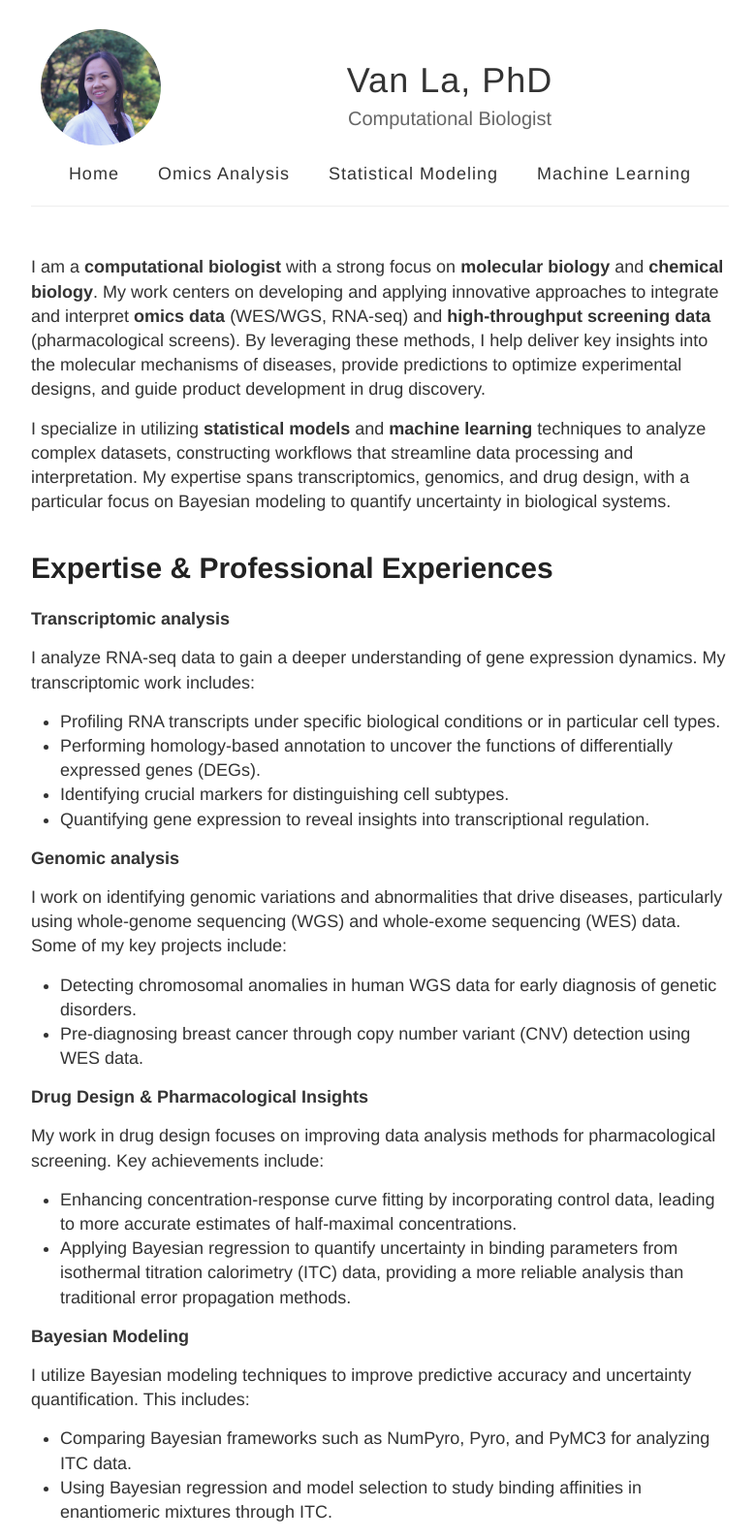
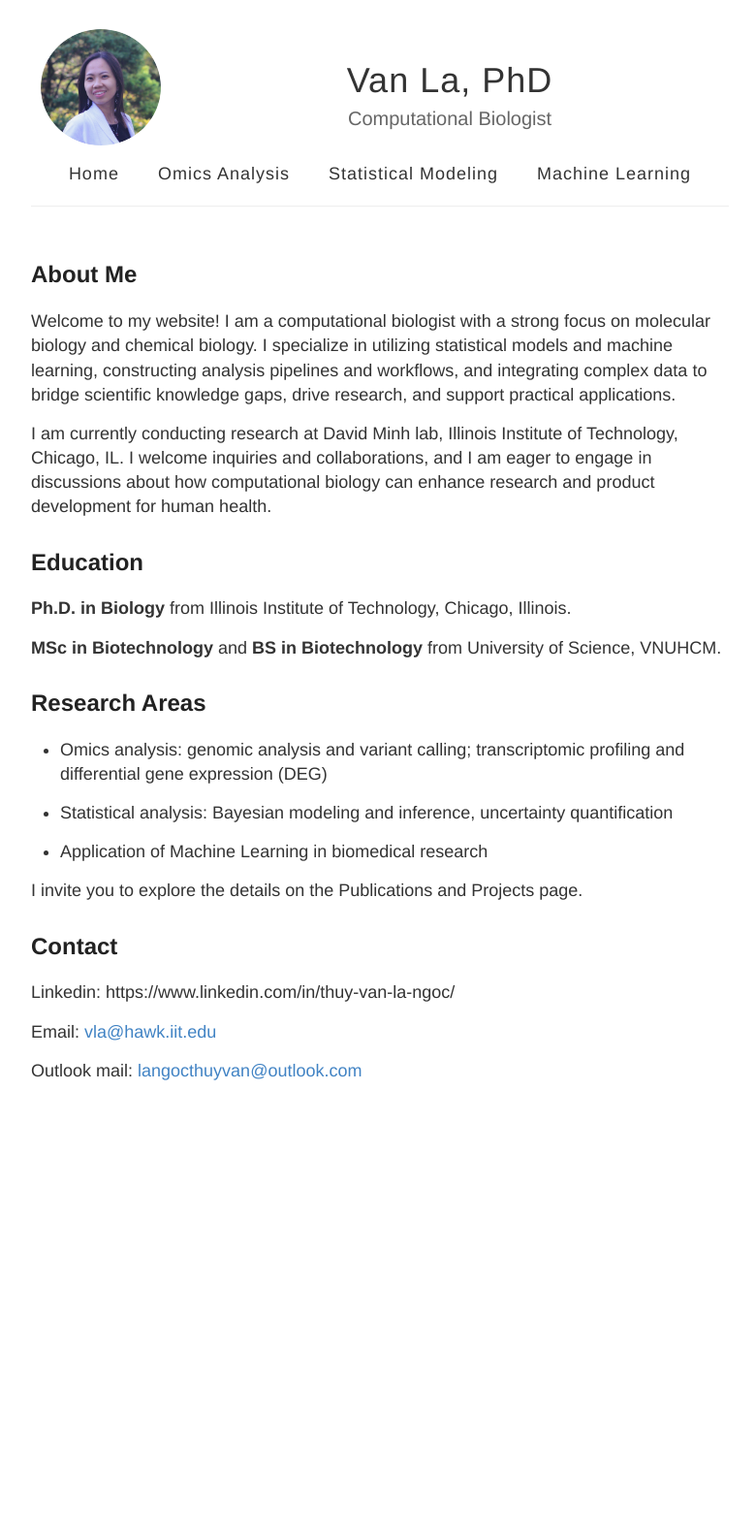
Before and after one commit to vanngocthuyla/vanngocthuyla.github.io, a Jekyll site: the page built from index.md, in a window 1280 px wide. Shown: the whole page at 97% size, without its empty margins (248-1028 px from the left). Built offline with Jekyll 4.4.1, drawn with Linux system fonts in a browser that asks for light colours; after the commit the page ends 1132 px from its top, so only the background shows below that.

Commit message:
Update index.md

```diff
--- a/index.md
+++ b/index.md
@@ -3,38 +3,32 @@ layout: page
 title: ""
 ---
 
-I am a **computational biologist** with a strong focus on **molecular biology** and **chemical biology**. My work centers on developing and applying innovative approaches to integrate and interpret **omics data** (WES/WGS, RNA-seq) and **high-throughput screening data** (pharmacological screens). By leveraging these methods, I help deliver key insights into the molecular mechanisms of diseases, provide predictions to optimize experimental designs, and guide product development in drug discovery.
+## About Me
 
-I specialize in utilizing **statistical models** and **machine learning** techniques to analyze complex datasets, constructing workflows that streamline data processing and interpretation. My expertise spans transcriptomics, genomics, and drug design, with a particular focus on Bayesian modeling to quantify uncertainty in biological systems.
+Welcome to my website! I am a computational biologist with a strong focus on molecular biology and chemical biology. I specialize in utilizing statistical models and machine learning, constructing analysis pipelines and workflows, and integrating complex data to bridge scientific knowledge gaps, drive research, and support practical applications.
 
-# Expertise & Professional Experiences
+I am currently conducting research at David Minh lab, Illinois Institute of Technology, Chicago, IL.  I welcome inquiries and collaborations, and I am eager to engage in discussions about how computational biology can enhance research and product development for human health.
 
-**Transcriptomic analysis**
+## Education
 
-I analyze RNA-seq data to gain a deeper understanding of gene expression dynamics. My transcriptomic work includes:
+**Ph.D. in Biology** from Illinois Institute of Technology, Chicago, Illinois.
 
-- Profiling RNA transcripts under specific biological conditions or in particular cell types.
-- Performing homology-based annotation to uncover the functions of differentially expressed genes (DEGs).
-- Identifying crucial markers for distinguishing cell subtypes.
-- Quantifying gene expression to reveal insights into transcriptional regulation.
+**MSc in Biotechnology** and **BS in Biotechnology** from University of Science, VNUHCM.
 
-**Genomic analysis**
+## Research Areas
 
-I work on identifying genomic variations and abnormalities that drive diseases, particularly using whole-genome sequencing (WGS) and whole-exome sequencing (WES) data. Some of my key projects include:
+- Omics analysis: genomic analysis and variant calling; transcriptomic profiling and differential gene expression (DEG)
 
-- Detecting chromosomal anomalies in human WGS data for early diagnosis of genetic disorders.
-- Pre-diagnosing breast cancer through copy number variant (CNV) detection using WES data.
+- Statistical analysis: Bayesian modeling and inference, uncertainty quantification
 
-**Drug Design & Pharmacological Insights**
+- Application of Machine Learning in biomedical research
 
-My work in drug design focuses on improving data analysis methods for pharmacological screening. Key achievements include:
+I invite you to explore the details on the Publications and Projects page.
 
-- Enhancing concentration-response curve fitting by incorporating control data, leading to more accurate estimates of half-maximal concentrations.
-- Applying Bayesian regression to quantify uncertainty in binding parameters from isothermal titration calorimetry (ITC) data, providing a more reliable analysis than traditional error propagation methods.
+## Contact
 
-**Bayesian Modeling**
+Linkedin: https://www.linkedin.com/in/thuy-van-la-ngoc/
 
-I utilize Bayesian modeling techniques to improve predictive accuracy and uncertainty quantification. This includes:
+Email: [vla@hawk.iit.edu](vla@hawk.iit.edu)
 
-- Comparing Bayesian frameworks such as NumPyro, Pyro, and PyMC3 for analyzing ITC data.
-- Using Bayesian regression and model selection to study binding affinities in enantiomeric mixtures through ITC.
+Outlook mail: [langocthuyvan@outlook.com](langocthuyvan@outlook.com)
```
